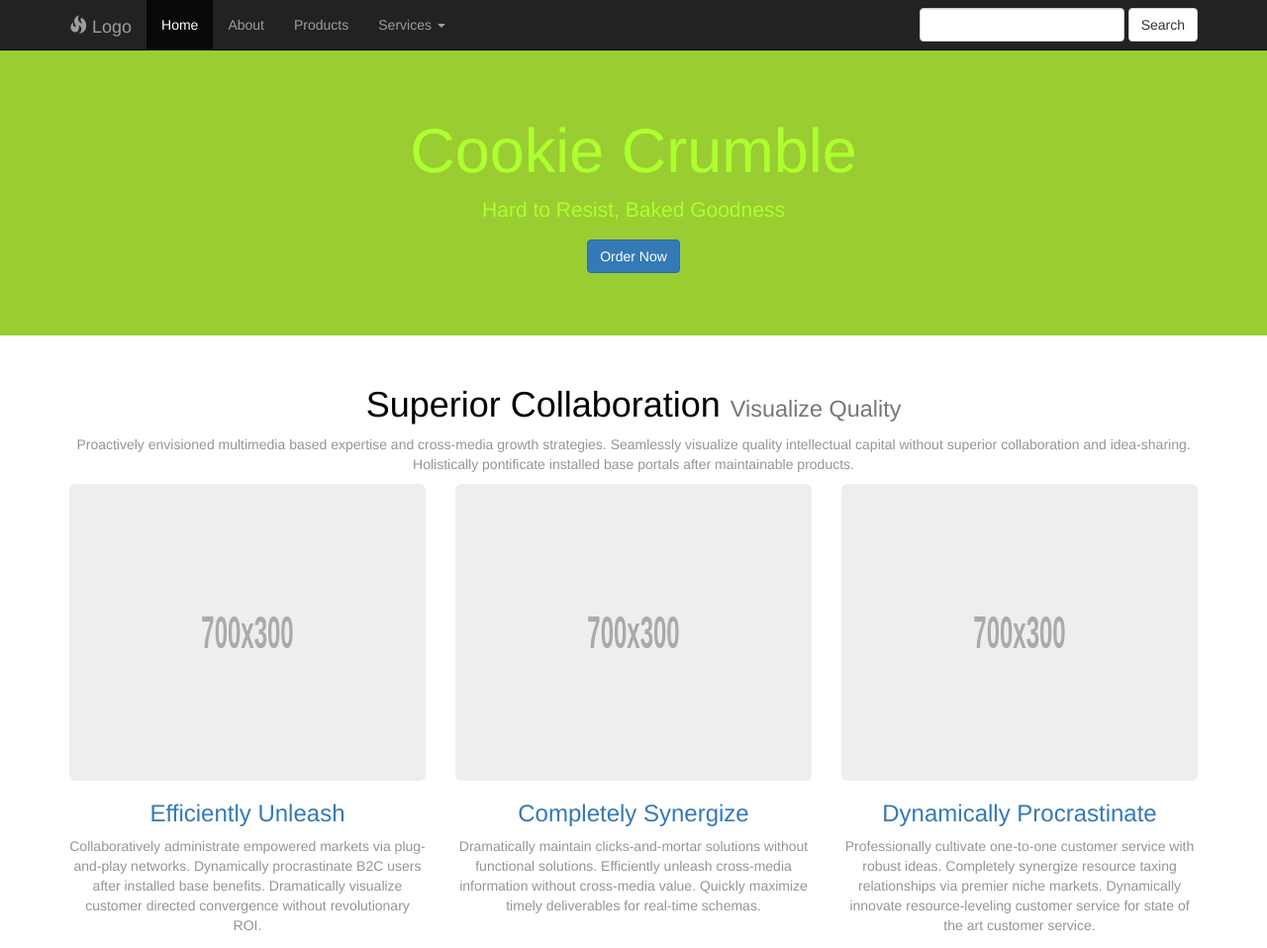
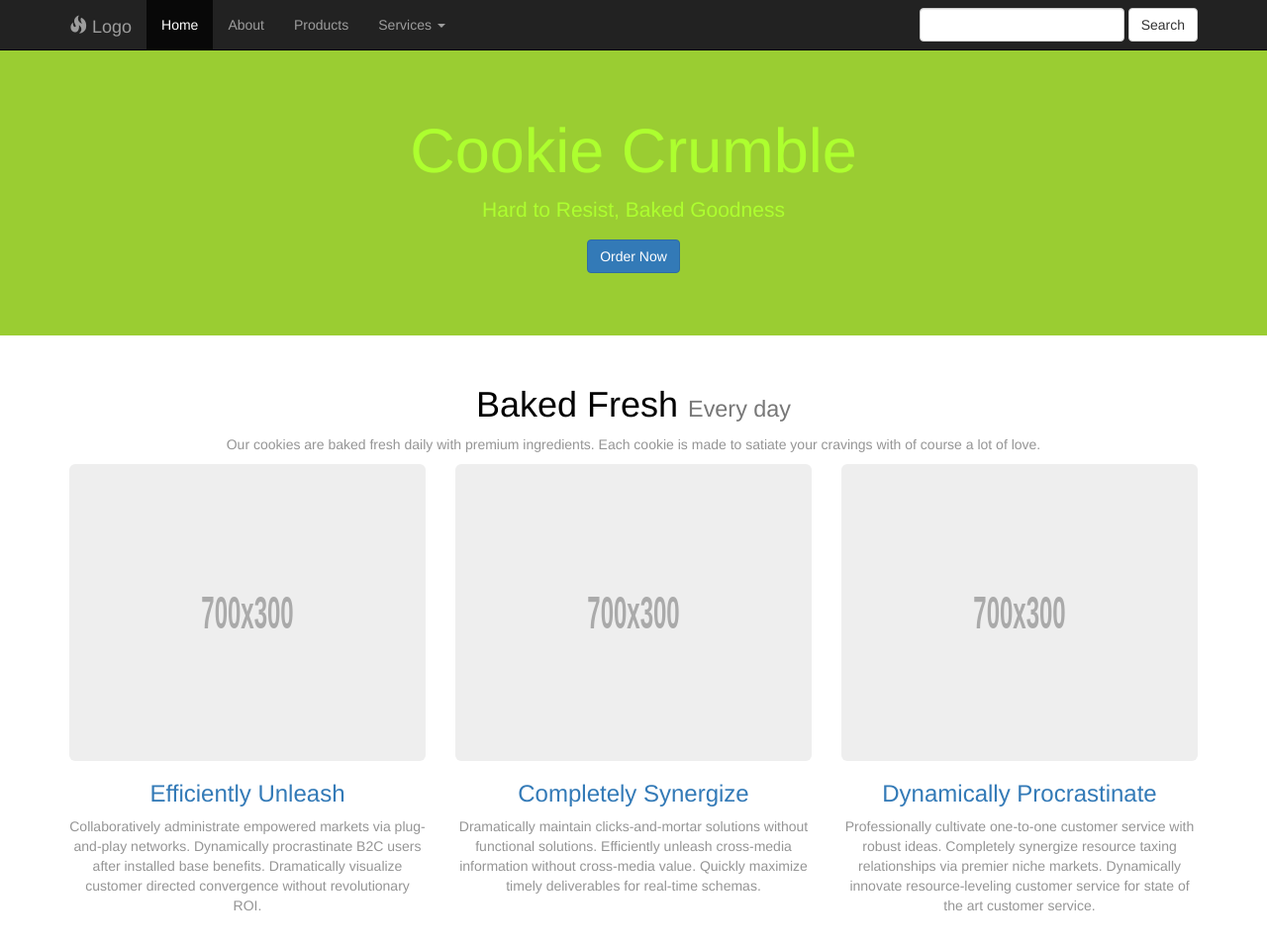
Before and after one commit to adammair1/E-Commerce-Project, a plain HTML site: page index.html in a window 1280 px wide. Shown: the top 958 px of the page at 99% size. Drawn offline with Linux system fonts and the light colour scheme; files that its build step writes are made by us from their sources; files whose address does not match are found by name.

Commit message:
Update index.html

```diff
--- a/index.html
+++ b/index.html
@@ -92,10 +92,10 @@
         <!-- Page Intro -->
         <div class="row page-intro">
             <div class="col-lg-12">
-                <h1>Superior Collaboration
-                    <small>Visualize Quality</small>
+                <h1>Baked Fresh
+                    <small>Every day</small>
                 </h1>
-                <p>Proactively envisioned multimedia based expertise and cross-media growth strategies. Seamlessly visualize quality intellectual capital without superior collaboration and idea-sharing. Holistically pontificate installed base portals after maintainable products.</p>
+                <p>Our cookies are baked fresh daily with premium ingredients. Each cookie is made to satiate your cravings with of course a lot of love. </p>
             </div>
         </div>
         <!-- /.row -->
```
